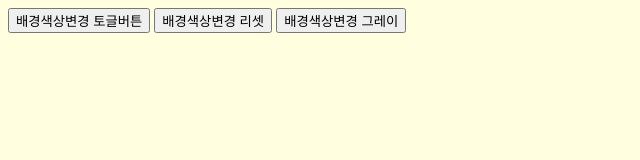
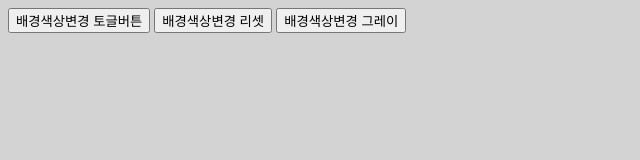
Before and after one commit to nowjieun/bgcolor_9-13, a plain HTML site: page index.html in a window 1280 px wide. Both pictures are taken after a click on the button "배경색상변경 그레이". Shown: the whole page, without its empty margins (0-640 px from the left). Drawn offline with Linux system fonts and the light colour scheme.

Commit message:
Update index.html

```diff
--- a/index.html
+++ b/index.html
@@ -35,7 +35,12 @@
     });
 const btnReset = document.querySelector('.btn--reset');
 btnReset.addEventListener('click', function () {
-  document.body.classList.remove('bgcolor--blue')
+  document.body.classList.remove('bgcolor--blue', 'bgcolor--gray');
+});
+
+const btnBgGray = document.querySelector('.btn--bggray');
+btnBgGray.addEventListener('click', function () {
+  document.body.classList.add('bgcolor--gray');
 });
 
 
```
